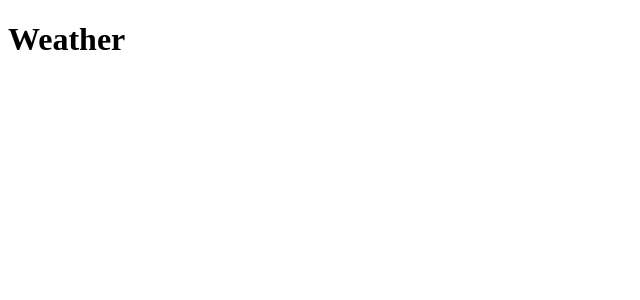
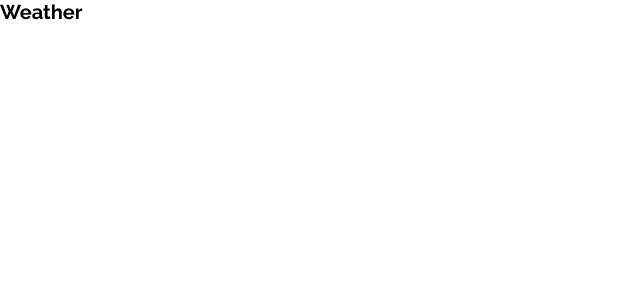
Before and after one commit to baltazarparra/weather, a Next.js app: page / in a window 1280 px wide. Shown: the top 300 px of the page, without its empty margins (0-640 px from the left). Built offline with nearby package versions, Linux system fonts and the light colour scheme.

Commit message:
chore: add minimalist css reset and custom font

```diff
--- /dev/null
+++ b/src/pages/_app.tsx
@@ -0,0 +1,29 @@
+import { AppProps } from 'next/app'
+import Head from 'next/head'
+
+import GlobalStyles from 'styles/global'
+
+function App({ Component, pageProps }: AppProps) {
+  return (
+    <>
+      <Head>
+        <title>Weather App</title>
+        <meta name="description" content="A simple weather app" />
+        <link rel="preconnect" href="https://fonts.googleapis.com" />
+        <link
+          rel="preconnect"
+          href="https://fonts.gstatic.com"
+          crossOrigin="true"
+        />
+        <link
+          href="https://fonts.googleapis.com/css2?family=Raleway:wght@100;400;500;600;700&display=swap"
+          rel="stylesheet"
+        />
+      </Head>
+      <GlobalStyles />
+      <Component {...pageProps} />
+    </>
+  )
+}
+
+export default App
--- /dev/null
+++ b/src/styles/global.ts
@@ -0,0 +1,19 @@
+import { createGlobalStyle } from 'styled-components'
+
+const GlobalStyles = createGlobalStyle`
+* {
+  margin: 0;
+  padding: 0;
+  box-sizing: border-box;
+}
+
+html {
+  font-size: 62.5%;
+}
+
+body {
+  font-family: 'Raleway', sans-serif;
+}
+`
+
+export default GlobalStyles
--- a/tsconfig.json
+++ b/tsconfig.json
@@ -1,6 +1,7 @@
 {
   "compilerOptions": {
     "target": "es5",
+    "baseUrl": "src",
     "lib": [
       "dom",
       "dom.iterable",
```
